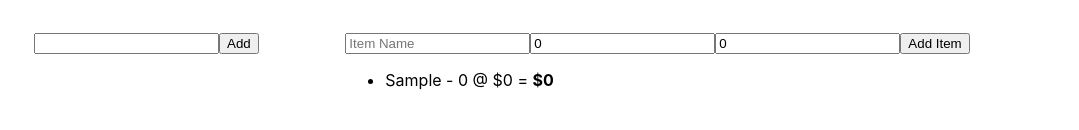
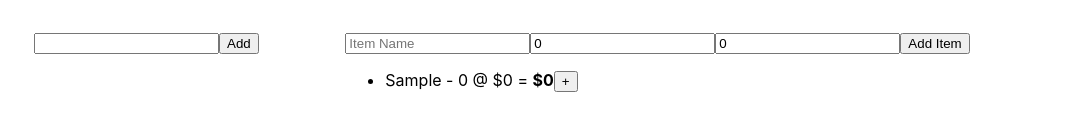
Before and after one commit to radroof22/budget-mate, a React (Create React App) app: page / in a window 1280 px wide. Both pictures are taken after typing "Sample" into the empty fields and a click on the button "Add Item". Shown: the part 208-338 px from the top of the page, without its empty margins (97-1176 px from the left). Built offline with nearby package versions, Linux system fonts and the light colour scheme.

Commit message:
show pane for adding people to item

```diff
--- /dev/null
+++ b/src/features/items/ItemEntry.css
@@ -0,0 +1,3 @@
+.addPeople {
+    background-color: aqua;
+}
--- /dev/null
+++ b/src/features/items/ItemEntry.js
@@ -0,0 +1,24 @@
+import { useState } from "react";
+import {useSelector} from "react-redux"
+import "./ItemEntry.css"
+function ItemEntry({itemId}) {
+  // Redux state
+  const item = useSelector(state => state.items.items[itemId])
+
+  const [showPersonAdder, setshowPersonAdder] = useState(false);
+
+  return (
+     <div>
+      <li key={item.id}>
+        {item.name} - {item.quantity} @ ${item.price} = <strong>${item.quantity * item.price}</strong><button onClick={() => setshowPersonAdder(!showPersonAdder)}>+</button>
+      </li>
+
+      {showPersonAdder && <ul className="addPeople">
+        <li></li>
+      </ul> }
+    </div>
+
+  )
+}
+
+export default ItemEntry;
--- a/src/features/items/Items.js
+++ b/src/features/items/Items.js
@@ -1,7 +1,7 @@
 import { useState } from "react";
 import {useDispatch, useSelector} from "react-redux"
 import {addItem} from "./itemSlice"
-
+import ItemEntry from "./ItemEntry";
 function ItemPane() {
   // Local state
   const [itemCount, setItemCount] = useState(0)
@@ -56,11 +56,7 @@ function ItemPane() {
           <div>
             <ul>
               {items.map(item => {
-                return (
-                  <li key={item.id}>
-                    {item.name} - {item.quantity} @ ${item.price} = <strong>${item.quantity * item.price}</strong>
-                  </li>
-                )
+                return <ItemEntry itemId={item.id}></ItemEntry>
               })}
             </ul>
           </div>
```
